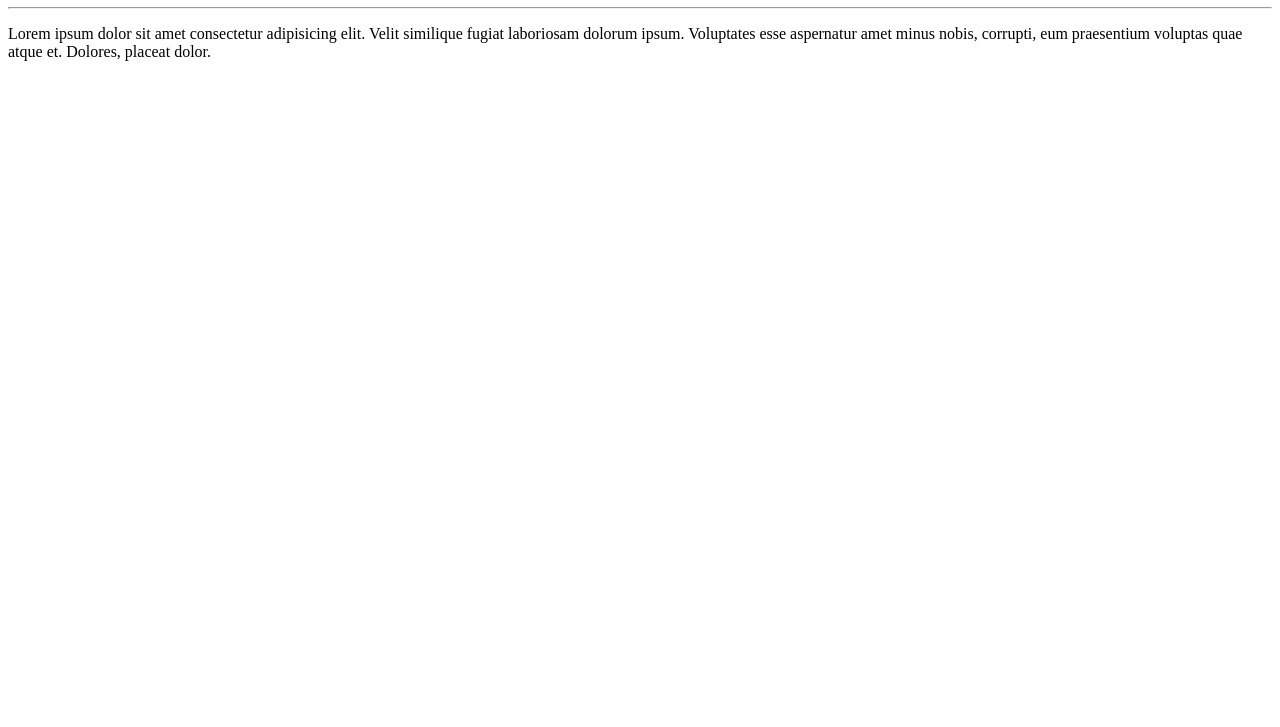
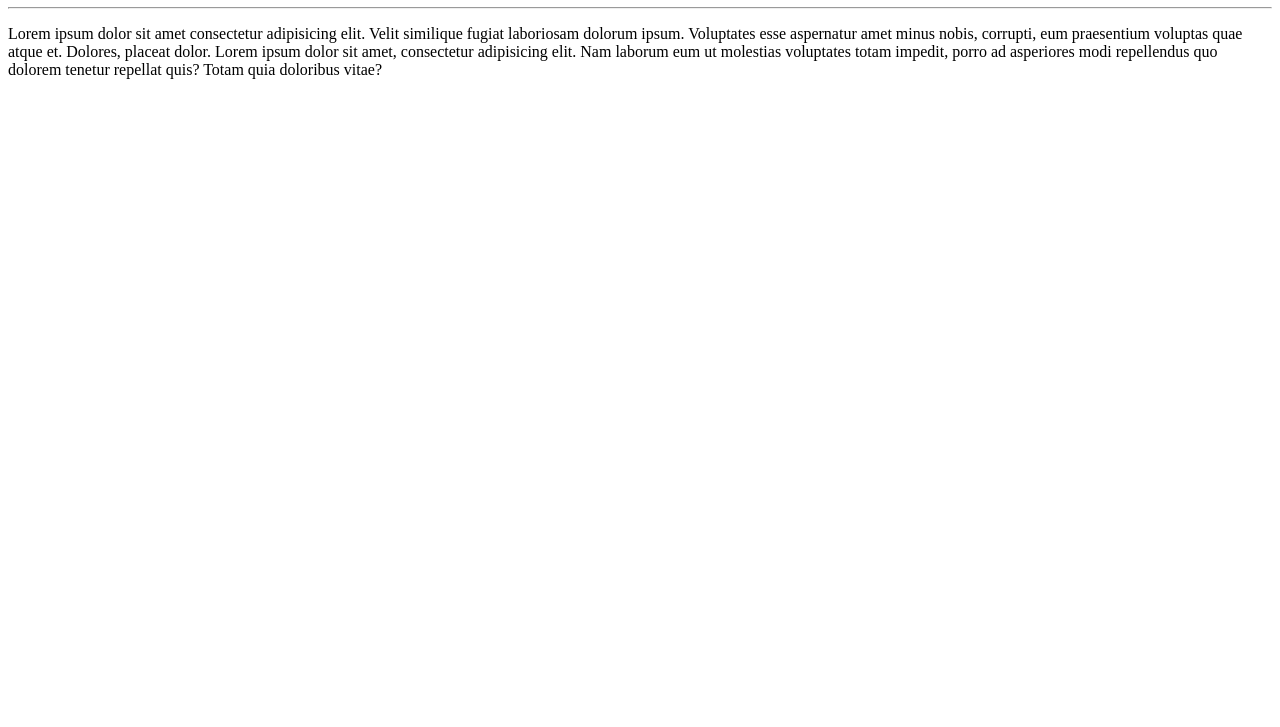
Before and after one commit to Gilson-Dorneles2/Ola-mundo, a plain HTML site: page site-exemplo/index.html in a window 1280 px wide. Shown: the part 73-800 px from the top of the page. Drawn offline with Linux system fonts and the light colour scheme.

Commit message:
adicionei um parágrafo

```diff
--- a/site-exemplo/index.html
+++ b/site-exemplo/index.html
@@ -13,7 +13,9 @@
     <hr>
     <p>Lorem ipsum dolor sit amet consectetur adipisicing elit. Velit similique fugiat laboriosam dolorum ipsum.
         Voluptates esse aspernatur amet minus nobis, corrupti, eum praesentium voluptas quae atque et. Dolores, placeat
-        dolor.</p>
+        dolor.
+        Lorem ipsum dolor sit amet, consectetur adipisicing elit. Nam laborum eum ut molestias voluptates totam impedit,
+        porro ad asperiores modi repellendus quo dolorem tenetur repellat quis? Totam quia doloribus vitae?</p>
 </body>
 
 </html>
```
